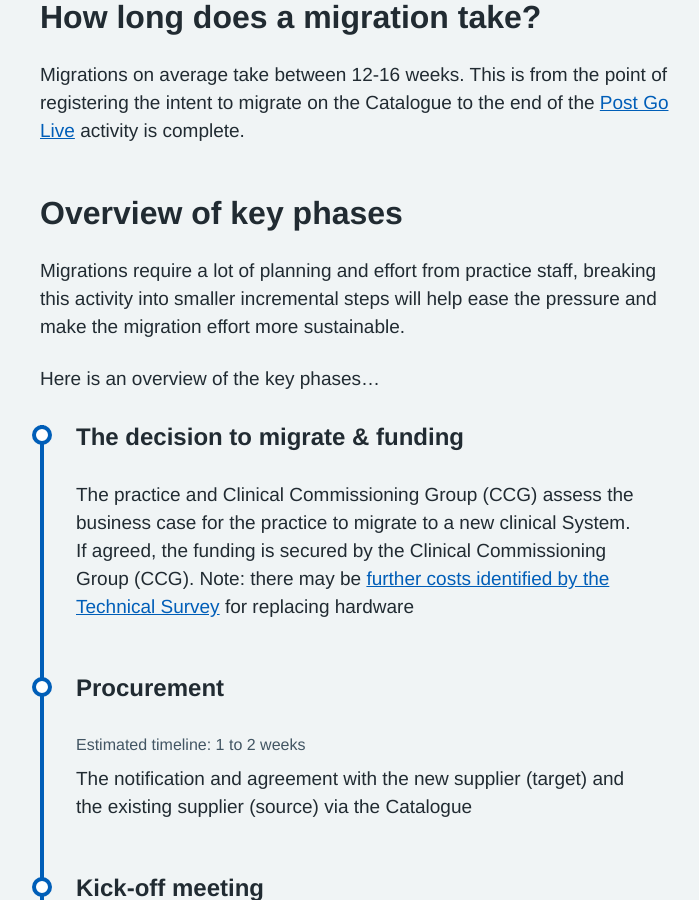
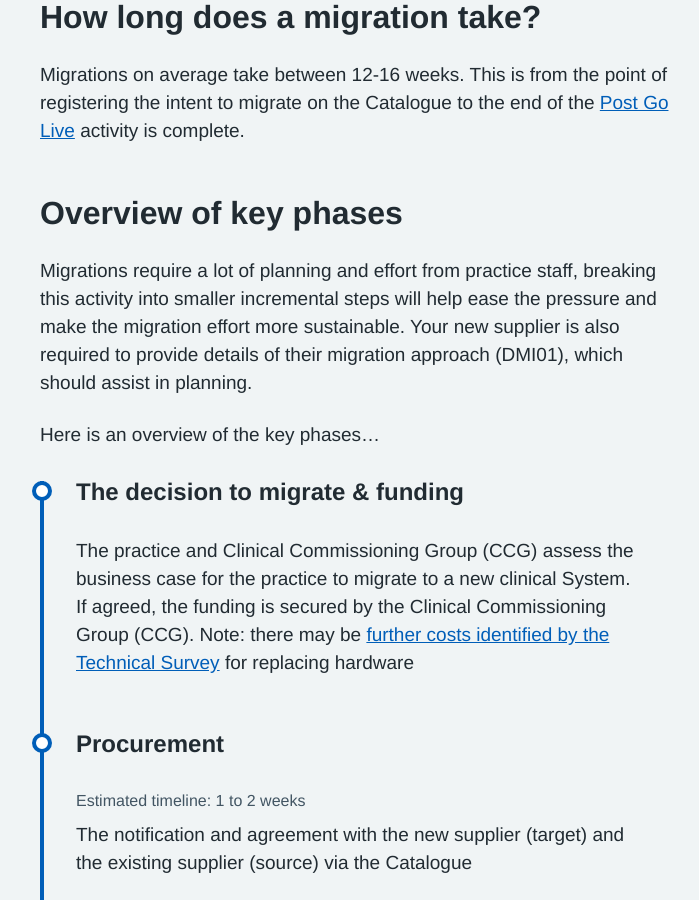
Before and after one commit to nhsconnect/prm-practice-migration, a Jekyll site: the page built from guide/index.md, in a window 1280 px wide and 900 px high, scrolled down 1667 px. Shown: the whole window, without its empty margins (120-819 px from the left). Built offline with Jekyll 4.4.1, drawn with Linux system fonts in a browser that asks for light colours; some web fonts are replaced.

Commit message:
Update index.md

```diff
--- a/guide/index.md
+++ b/guide/index.md
@@ -23,7 +23,7 @@ Two key documents are referenced throughout this guide:
 
 When you see reference to an 'SLA', this is a Service Level Agreement that appears in the Catalogue Solution Migration Process. When you see reference to a 'DMI' code, this item is a requirement that forms part of the Data Migration Standard. The Data Migration Standard applies only to those Solutions, which are registered on the GP IT Futures Catalogue or Framework.
 <!-- [UPLIFT] Added explanation regarding how that additional content appears when lifted from those documents. Also added qualifier to explain that DMI requirements only apply to registered solutions, as per the Data Migration Standard -->
-Performing a migration inevitably involves access to - and processing of - significant amounts of sensitive personal information. It's crucial, therefore, that all parties involved are compliant with the following laws, policies, standards and guidelines in respect to Information Governance:
+<br>Performing a migration inevitably involves access to - and processing of - significant amounts of sensitive personal information. It's crucial, therefore, that all parties involved are compliant with the following laws, policies, standards and guidelines in respect to Information Governance:
 <!-- [UPLIFT] The Supplier Compliance Team requested that we add references to these documents in the Migration Guide -->
 >* [Access to Medical Reports Act (1988)](http://www.legislation.gov.uk/ukpga/1988/28/contents)
 >* [Access to Health Records Act (1990)](http://www.legislation.gov.uk/ukpga/1990/23)
@@ -43,7 +43,8 @@ Migrations on average take between 12-16 weeks. This is from the point of regist
 
 ## Overview of key phases
 
-Migrations require a lot of planning and effort from practice staff, breaking this activity into smaller incremental steps will help ease the pressure and make the migration effort more sustainable.
+Migrations require a lot of planning and effort from practice staff, breaking this activity into smaller incremental steps will help ease the pressure and make the migration effort more sustainable. Your new supplier is also required to provide details of their migration approach (DMI01), which should assist in planning.
+<!-- [UPLIFT] added reference to requirement from the Data Migration Standard -->
 
 Here is an overview of the key phases...
 
```
